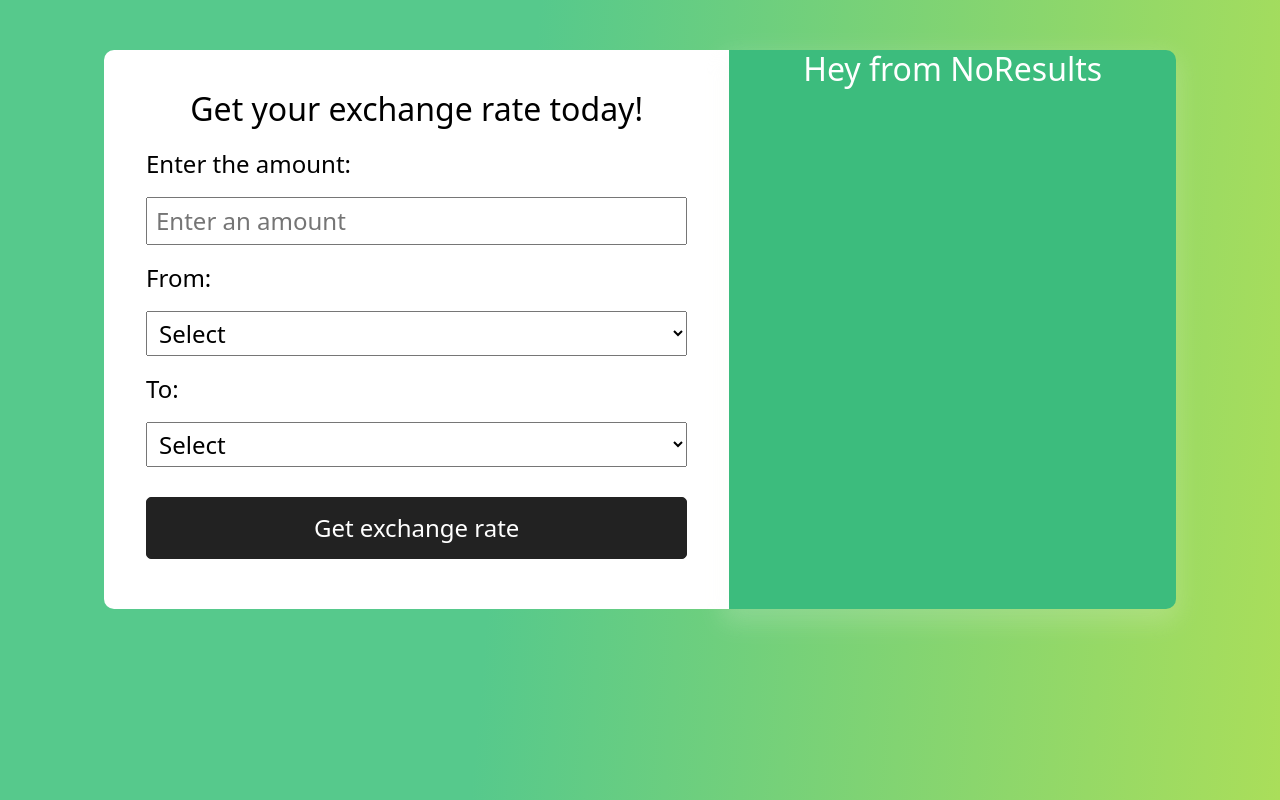
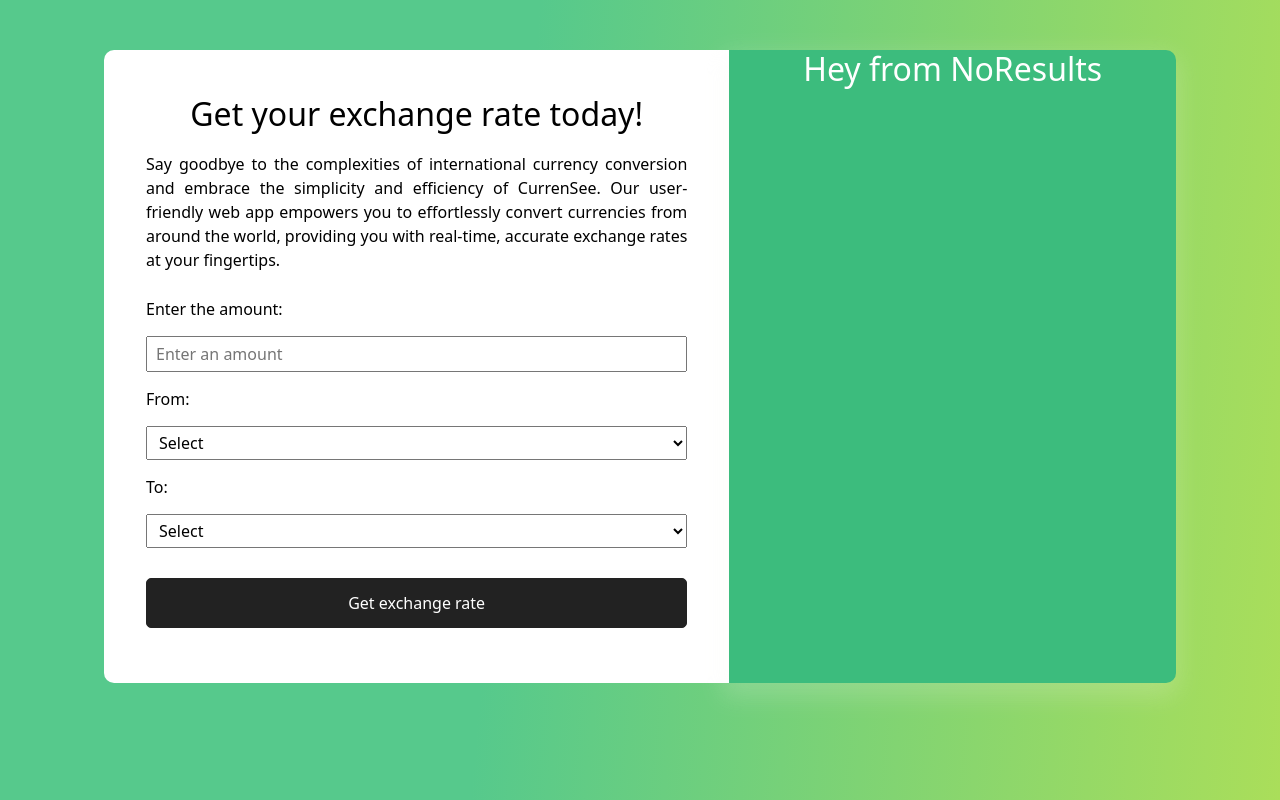
Before and after one commit to MarianaTellezR/currency-converter-mariana-tellez, a React (Create React App) app: page / in a window 1280 px wide. Built offline with nearby package versions, Linux system fonts and the light colour scheme.

Commit message:
Changed the font size and paragraph

```diff
--- a/src/App.css
+++ b/src/App.css
@@ -7,6 +7,5 @@
     rgba(170, 222, 90, 1) 100%
   );
   min-height: 100vh;
-  font-size: calc(8px + 2vmin);
   color: white;
 }
--- a/src/Data.css
+++ b/src/Data.css
@@ -1,5 +1,13 @@
 .Data {
-  margin: 40px 30px;
+  margin: 45px 30px;
+}
+
+.Data h2 {
+    margin: 19px 0px;
+}
+.Data p {
+    text-align: justify;
+    margin: 15px 0px;
 }
 
 .Data form {
--- a/src/Data.js
+++ b/src/Data.js
@@ -30,7 +30,7 @@ export default function Data({ sendData }) {
 
   let form = (
     <form onSubmit={handleSubmit}>
-      <label for="amount">Enter the amount:</label>
+      <label htmlFor="amount">Enter the amount:</label>
       <input
         type="text"
         placeholder="Enter an amount"
@@ -40,7 +40,7 @@ export default function Data({ sendData }) {
         required
       />
 
-      <label for="from">From:</label>
+      <label htmlFor="from">From:</label>
       <select
         value={inputs.from}
         name="from"
@@ -84,7 +84,7 @@ export default function Data({ sendData }) {
         <option value="zar">ZAR South African Rand</option>
       </select>
 
-      <label for="to">To:</label>
+      <label htmlFor="to">To:</label>
       <select
         value={inputs.to}
         name="to"
@@ -134,6 +134,13 @@ export default function Data({ sendData }) {
   return (
     <div className="Data">
       <h2>Get your exchange rate today!</h2>
+      <p>
+        Say goodbye to the complexities of international currency conversion and
+        embrace the simplicity and efficiency of CurrenSee. Our user-friendly
+        web app empowers you to effortlessly convert currencies from around the
+        world, providing you with real-time, accurate exchange rates at your
+        fingertips.
+      </p>
       {formError && <p>Please fill in all the fields.</p>}
       {form}
     </div>
```
